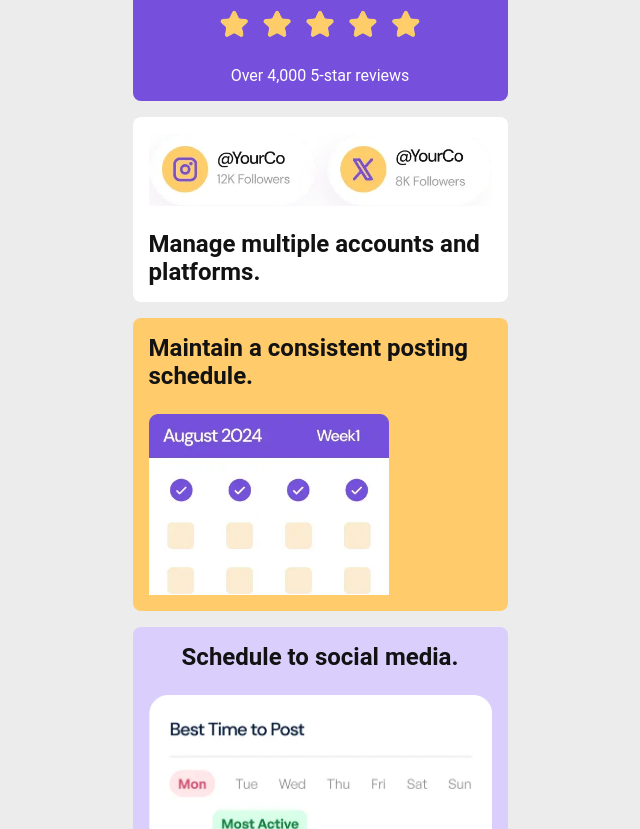
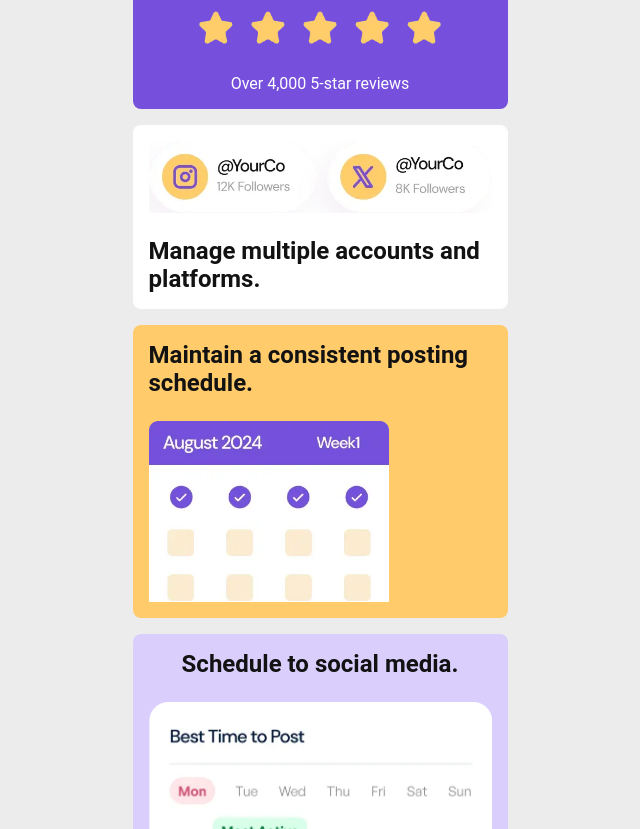
Before and after one commit to Manueljiso/bentoMenu, a website: page index.html in a window 1280 px wide. Shown: the part 219-1048 px from the top of the page, without its empty margins (320-960 px from the left). Drawn offline with Linux system fonts and the light colour scheme.

Commit message:
🚧 First commit in the new laptop

```diff
--- a/index.html
+++ b/index.html
@@ -14,7 +14,7 @@
       <li>
         <a class="dashboard__bento__purple" href="#">
           <h1>Social Media <span>10x</span> Faster with AI</h1>
-          <img src="./assets/images/illustration-five-stars.webp" alt="Five stars evaluation">
+          <img src="./assets/images/illustration-five-stars.webp" alt="Five stars evaluation" width="250px">
           <p>Over 4,000 5-star reviews</p>
         </a>
       </li>
--- a/styles/main.css
+++ b/styles/main.css
@@ -58,9 +58,9 @@
     row-gap: 1rem;
   }
 
-  .dashboard__bento img {
+  /* .dashboard__bento img {
     width: 60%;
-  }
+  } */
 
   .dashboard__bento a {
     text-decoration: none;
```
